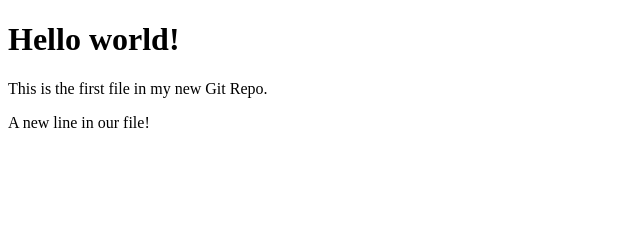
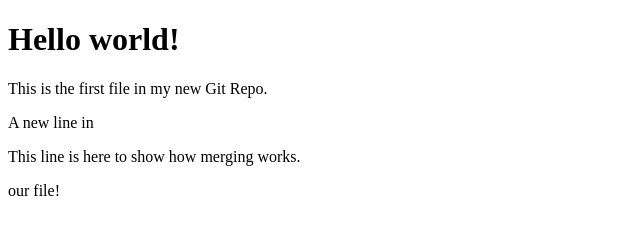
Before and after one commit to athirakm92/Testfile, a plain HTML site: page index.html in a window 1280 px wide. Shown: the whole page, without its empty margins (0-640 px from the left). Drawn offline with Linux system fonts and the light colour scheme.

Commit message:
Changed a line in index file

```diff
--- a/index.html
+++ b/index.html
@@ -7,6 +7,7 @@
 
 <h1>Hello world!</h1>
 <p>This is the first file in my new Git Repo.</p>
-<p>A new line in our file!</p>
+<p>A new line in
+<p>This line is here to show how merging works.</p>our file!</p>
 </body>
 </html>
```
